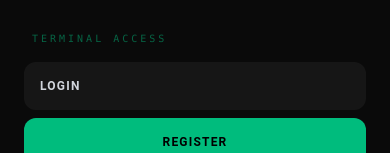
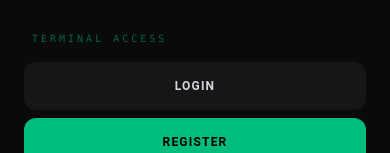
Before and after one commit to Matteo-Miglio/GameSpace, a React (Vite) app: page /auth in a window 390 px wide. Both pictures are taken after a click on the button 351 px from the left and 35 px from the top of the page. Shown: the part 140-293 px from the top of the page. Built offline with nearby package versions, Linux system fonts and the light colour scheme.

Commit message:
test completato

```diff
--- a/index.html
+++ b/index.html
@@ -4,7 +4,7 @@
     <meta charset="UTF-8" />
     <link rel="icon" type="image/svg+xml" href="/favicon.svg" />
     <meta name="viewport" content="width=device-width, initial-scale=1.0" />
-    <title>progettofinale-react</title>
+    <title>GameSpace</title>
   </head>
   <body class="font-roboto">
     <div id="root"></div>
--- a/src/components/Navbar.jsx
+++ b/src/components/Navbar.jsx
@@ -117,7 +117,7 @@ export default function Navbar() {
                         <p className="text-[10px] font-mono text-emerald-500/50 uppercase tracking-[0.3em] mb-2 px-2">Terminal Access</p>
                         {!user ? (
                             <>
-                                <Link to={routes.login} className="p-4 bg-white/5 rounded-xl text-xs font-bold uppercase tracking-widest text-gray-300 hover:text-emerald-400 transition-all">Login</Link>
+                                <Link to={routes.login} className="p-4 bg-white/5 rounded-xl text-xs font-bold uppercase tracking-widest text-gray-300 text-center transition-all">Login</Link>
                                 <Link to={routes.register} className="p-4 bg-emerald-500 rounded-xl text-xs font-bold uppercase tracking-widest text-black text-center transition-all">Register</Link>
                             </>
                         ) : (
```
